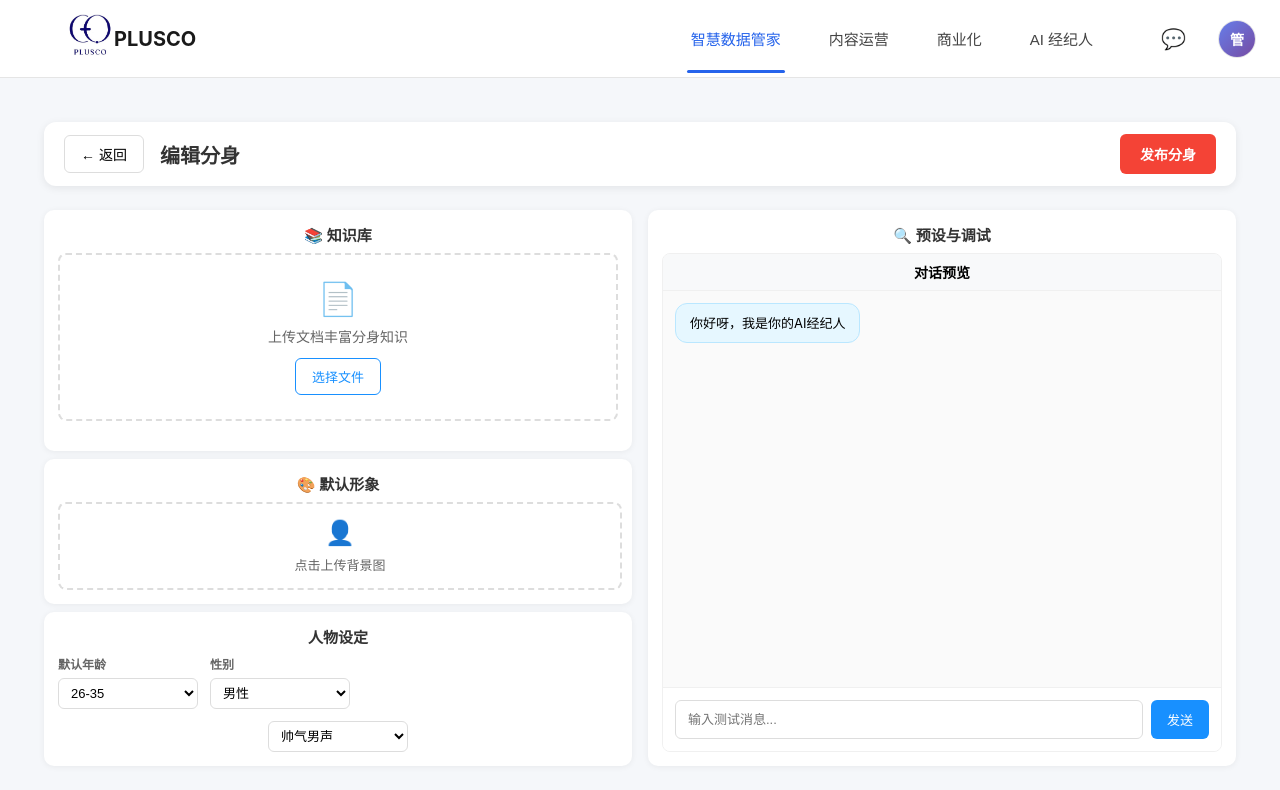
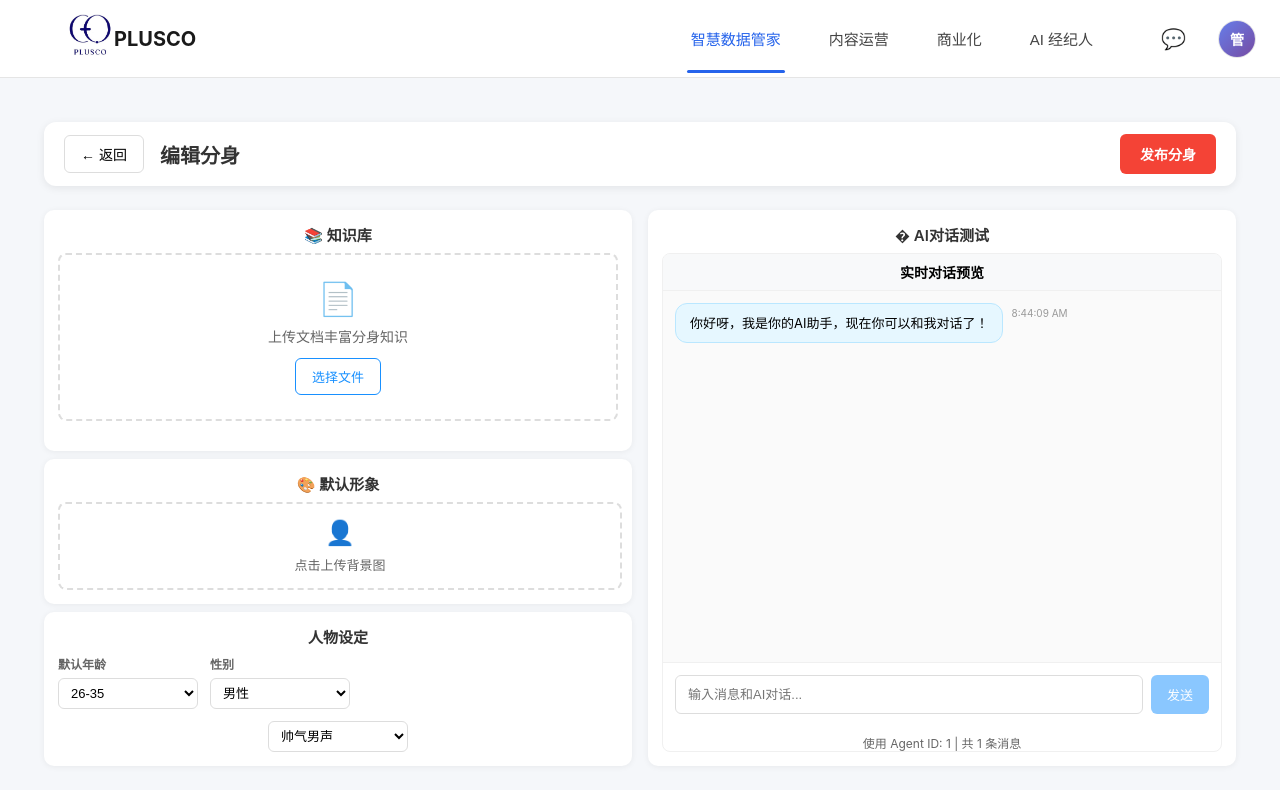
Before and after one commit to horisony/plus, a React (Create React App) app: page /edit-avatar/1 in a window 1280 px wide. Shown: the top 790 px of the page. Built offline with nearby package versions, Linux system fonts and the light colour scheme; no server answers.

Commit message:
'链接后端'

```diff
--- a/src/App.js
+++ b/src/App.js
@@ -7,7 +7,6 @@ import CommercialDashboard from './features/commercial/CommercialDashboard';
 import TopNavbar from './TopNavbar';
 import { ContentOpsPage } from './features/content-ops';
 import { DataAnalyticsApp } from './features/data-analytics';
-import TestApi from './TestApi';
 import './App.css';
 
 function App() {
@@ -70,7 +69,6 @@ function App() {
           <Route path="/warnings/:type" element={<WarningCardDetail />} />
           <Route path="/content" element={<ContentOpsPage />} />
           <Route path="/data" element={<DataAnalyticsApp />} />
-          <Route path="/test-api" element={<TestApi />} />
         </Routes>
       </div>
     </div>
--- a/src/TestApi.js
+++ /dev/null
@@ -1,79 +0,0 @@
-import React, { useEffect, useState } from 'react';
-
-const TestApi = () => {
-  const [result, setResult] = useState('');
-
-  const callApi = async () => {
-    console.log('开始直接调用API...');
-
-    try {
-      // 测试不同的请求头组合
-      const tests = [
-        {
-          name: '使用 X-User-ID: test-user-123',
-          headers: {
-            'Content-Type': 'application/json',
-            'X-User-ID': 'test-user-123',
-          }
-        },
-        {
-          name: '不使用任何自定义头',
-          headers: {
-            'Content-Type': 'application/json',
-          }
-        },
-        {
-          name: '使用其他用户ID',
-          headers: {
-            'Content-Type': 'application/json',
-            'X-User-ID': 'admin-user-123',
-          }
-        }
-      ];
-
-      let allResults = '';
-
-      for (const test of tests) {
-        console.log(`\n=== ${test.name} ===`);
-
-        const response = await fetch('/api/v1/agents/test-user-123', {
-          method: 'GET',
-          headers: test.headers,
-        });
-
-        console.log('Response status:', response.status);
-        console.log('Response headers:', Object.fromEntries(response.headers.entries()));
-
-        const text = await response.text();
-        console.log('Response text:', text.substring(0, 200));
-
-        allResults += `\n=== ${test.name} ===\n`;
-        allResults += `Status: ${response.status}\n`;
-        allResults += `Content: ${text.substring(0, 100)}...\n`;
-      }
-
-      setResult(allResults);
-    } catch (error) {
-      console.error('API调用错误:', error);
-      setResult(`Error: ${error.message}`);
-    }
-  };
-
-  useEffect(() => {
-    callApi();
-  }, []);
-
-  return (
-    <div style={{ padding: '20px' }}>
-      <h1>直接API调用测试</h1>
-      <button onClick={callApi} style={{ padding: '10px 20px', marginBottom: '20px' }}>
-        重新调用API
-      </button>
-      <pre style={{ backgroundColor: '#f5f5f5', padding: '10px' }}>
-        {result || '正在调用...'}
-      </pre>
-    </div>
-  );
-};
-
-export default TestApi;
--- a/src/features/ai-agent/EditAvatar.js
+++ b/src/features/ai-agent/EditAvatar.js
@@ -1,6 +1,5 @@
-import React, { useState, useEffect } from 'react';
+import React, { useState, useEffect, useRef } from 'react';
 import { useNavigate, useParams } from 'react-router-dom';
-import { fetchAgentData, updateAgentData } from '../../utils/api';
 import './EditAvatar.css';
 
 // 顶部导航栏组件
@@ -204,43 +203,184 @@ const VoiceSettings = ({ agentData, onVoiceChange, onAgeChange, onGenderChange }
 };
 
 // 预览与调试组件
-const PreviewAndDebug = () => {
+const PreviewAndDebug = ({ agentData, userId }) => {
   const [messages, setMessages] = useState([]);
   const [input, setInput] = useState('');
+  const [isLoading, setIsLoading] = useState(false);
+  const [conversationContext, setConversationContext] = useState([]);
+  const chatContainerRef = useRef(null);
 
   // initialize with a single AI greeting when component mounts
   useEffect(() => {
-    setMessages([{ from: 'ai', text: '你好呀，我是你的AI经纪人' }]);
+    setMessages([{
+      from: 'ai',
+      text: '你好呀，我是你的AI助手，现在你可以和我对话了！',
+      timestamp: new Date().toISOString()
+    }]);
   }, []);
 
-  const handleSend = () => {
+  // 自动滚动到底部
+  useEffect(() => {
+    if (chatContainerRef.current) {
+      chatContainerRef.current.scrollTop = chatContainerRef.current.scrollHeight;
+    }
+  }, [messages]);
+
+  // 调用聊天API
+  const callChatAPI = async (userMessage) => {
+    try {
+      // 构建请求体，参考md文档
+      const requestBody = {
+        agent_id: userId || "test-agent-123", // 使用userId作为agent_id
+        message: userMessage,
+        conversation_context: conversationContext,
+        stream: false,
+        temperature: 0.8,
+        max_tokens: 1500
+      };
+
+      console.log('发送聊天请求:', requestBody);
+
+      const response = await fetch('/api/api/v1/chat', {
+        method: 'POST',
+        headers: {
+          'Content-Type': 'application/json',
+          'X-User-ID': userId || 'test-user-123'
+        },
+        body: JSON.stringify(requestBody)
+      });
+
+      const result = await response.json();
+      console.log('聊天API响应:', result);
+
+      if (result.success && result.data) {
+        // 更新对话上下文
+        if (result.data.conversation_context) {
+          setConversationContext(result.data.conversation_context);
+        }
+
+        return result.data.response.content;
+      } else {
+        console.error('聊天API错误:', result);
+        return '抱歉，我现在无法回复，请稍后再试。';
+      }
+    } catch (error) {
+      console.error('聊天请求失败:', error);
+      return '网络连接出现问题，请检查连接后重试。';
+    }
+  };
+
+  const handleSend = async () => {
     const txt = (input || '').trim();
-    if (!txt) return;
-    setMessages(prev => [...prev, { from: 'user', text: txt }]);
+    if (!txt || isLoading) return;
+
+    // 添加用户消息
+    const userMessage = {
+      from: 'user',
+      text: txt,
+      timestamp: new Date().toISOString()
+    };
+    setMessages(prev => [...prev, userMessage]);
     setInput('');
+    setIsLoading(true);
+
+    // 更新对话上下文
+    setConversationContext(prev => [...prev, {
+      role: 'user',
+      content: txt,
+      timestamp: new Date().toISOString()
+    }]);
+
+    try {
+      // 调用API获取AI回复
+      const aiResponse = await callChatAPI(txt);
+
+      // 添加AI回复
+      const aiMessage = {
+        from: 'ai',
+        text: aiResponse,
+        timestamp: new Date().toISOString()
+      };
+      setMessages(prev => [...prev, aiMessage]);
+
+      // 更新对话上下文
+      setConversationContext(prev => [...prev, {
+        role: 'assistant',
+        content: aiResponse,
+        timestamp: new Date().toISOString()
+      }]);
+
+    } catch (error) {
+      console.error('处理AI回复时出错:', error);
+      setMessages(prev => [...prev, {
+        from: 'ai',
+        text: '抱歉，处理你的消息时出现了错误。',
+        timestamp: new Date().toISOString()
+      }]);
+    } finally {
+      setIsLoading(false);
+    }
   };
 
   return (
-    <Card title="🔍 预设与调试" className="ea-preview-card">
+    <Card title="� AI对话测试" className="ea-preview-card">
       <div className="ea-preview-area">
-        <div className="ea-preview-header">对话预览</div>
-        <div className="ea-chat-container">
+        <div className="ea-preview-header">
+          实时对话预览
+          {isLoading && <span style={{marginLeft: '10px', color: '#666', fontSize: '12px'}}>AI思考中...</span>}
+        </div>
+        <div
+          ref={chatContainerRef}
+          className="ea-chat-container"
+          style={{maxHeight: '400px', overflowY: 'auto', scrollBehavior: 'smooth'}}
+        >
           {messages.map((m, idx) => (
             <div key={idx} className={m.from === 'ai' ? 'ea-message-bubble-bot' : 'ea-message-bubble-user'}>
               <div className="ea-message-content">{m.text}</div>
+              {m.timestamp && (
+                <div style={{fontSize: '10px', color: '#999', marginTop: '4px'}}>
+                  {new Date(m.timestamp).toLocaleTimeString()}
+                </div>
+              )}
             </div>
           ))}
+          {isLoading && (
+            <div className="ea-message-bubble-bot">
+              <div className="ea-message-content" style={{fontStyle: 'italic', color: '#666'}}>
+                正在思考...
+              </div>
+            </div>
+          )}
         </div>
         <div className="ea-debug-input">
           <input
             type="text"
-            placeholder="输入测试消息..."
+            placeholder={isLoading ? "AI正在回复中..." : "输入消息和AI对话..."}
             className="ea-input"
             value={input}
+            disabled={isLoading}
             onChange={(e) => setInput(e.target.value)}
-            onKeyDown={(e) => { if (e.key === 'Enter') { e.preventDefault(); handleSend(); } }}
+            onKeyDown={(e) => {
+              if (e.key === 'Enter' && !e.shiftKey) {
+                e.preventDefault();
+                handleSend();
+              }
+            }}
           />
-          <button className="ea-send-button" onClick={handleSend}>发送</button>
+          <button
+            className="ea-send-button"
+            onClick={handleSend}
+            disabled={isLoading || !input.trim()}
+            style={{
+              opacity: (isLoading || !input.trim()) ? 0.5 : 1,
+              cursor: (isLoading || !input.trim()) ? 'not-allowed' : 'pointer'
+            }}
+          >
+            {isLoading ? '发送中...' : '发送'}
+          </button>
+        </div>
+        <div style={{fontSize: '12px', color: '#666', marginTop: '8px', textAlign: 'center'}}>
+          使用 Agent ID: {userId || 'test-agent-123'} | 共 {messages.length} 条消息
         </div>
       </div>
     </Card>
@@ -249,14 +389,10 @@ const PreviewAndDebug = () => {
 
 // 主组件
 const EditAvatar = () => {
-  console.log('=== EditAvatar 组件开始渲染 ===');
-
   const navigate = useNavigate();
   const { userId } = useParams();
 
   console.log('从路由获取的 userId:', userId);
-  console.log('当前页面 URL:', window.location.href);
-
   const [agentData, setAgentData] = useState({
     age: '26-35',
     gender: 'male',
@@ -271,16 +407,14 @@ const EditAvatar = () => {
 
   // 尝试加载后端数据，失败则使用默认值
   const loadAgentData = async () => {
-    console.log('=== 直接访问后端API ===');
-    console.log('userId:', userId);
     try {
-      const apiUrl = `/api/v1/agents/${userId}`;
+      const apiUrl = `/api/api/v1/agents/${userId}`;
       console.log('请求URL:', apiUrl);
       const response = await fetch(apiUrl, {
         method: 'GET',
         headers: {
           'Content-Type': 'application/json',
-          'X-User-ID': userId, // 使用路由参数中的userId作为当前用户ID
+          'X-User-ID': userId,
           'Cache-Control': 'no-cache, no-store, must-revalidate',
           'Pragma': 'no-cache',
           'Expires': '0'
@@ -288,9 +422,7 @@ const EditAvatar = () => {
         cache: 'no-store'
       });
       console.log('发送的请求头 X-User-ID:', userId);
-      console.log('API响应状态:', response.status);
-      console.log('API响应URL:', response.url);
-      console.log('API响应headers:', Object.fromEntries(response.headers.entries()));
+
       // 检查响应类型
       const contentType = response.headers.get('content-type');
       if (contentType && contentType.includes('application/json')) {
@@ -359,7 +491,7 @@ const EditAvatar = () => {
 
         {/* 右侧栏 - 预设与调试 */}
         <div className="ea-right-column">
-          <PreviewAndDebug />
+          <PreviewAndDebug agentData={agentData} userId={userId} />
         </div>
       </div>
     </div>
--- a/src/utils/api.js
+++ b/src/utils/api.js
@@ -13,7 +13,7 @@ export const getCurrentUserId = () => {
   // 例如：从JWT token解析、从session storage等
 
   // 临时返回测试用的用户ID
-  return 'test-user-123';
+  return '550e8400-e29b-41d4-a716-446655440000';
 };
 
 // 创建带有认证头的fetch请求
@@ -22,6 +22,7 @@ export const apiRequest = async (url, options = {}) => {
 
   const defaultHeaders = {
     'Content-Type': 'application/json',
+    'Authorization': 'Bearer fake-jwt-token', // 临时JWT token
     'X-User-ID': currentUserId,
     'Cache-Control': 'no-cache',
     'Pragma': 'no-cache',
```
Also changed, not shown: src/setupProxy.js (+10 -3 lines), 1 other file (tests, documents, lock files or other folders).
